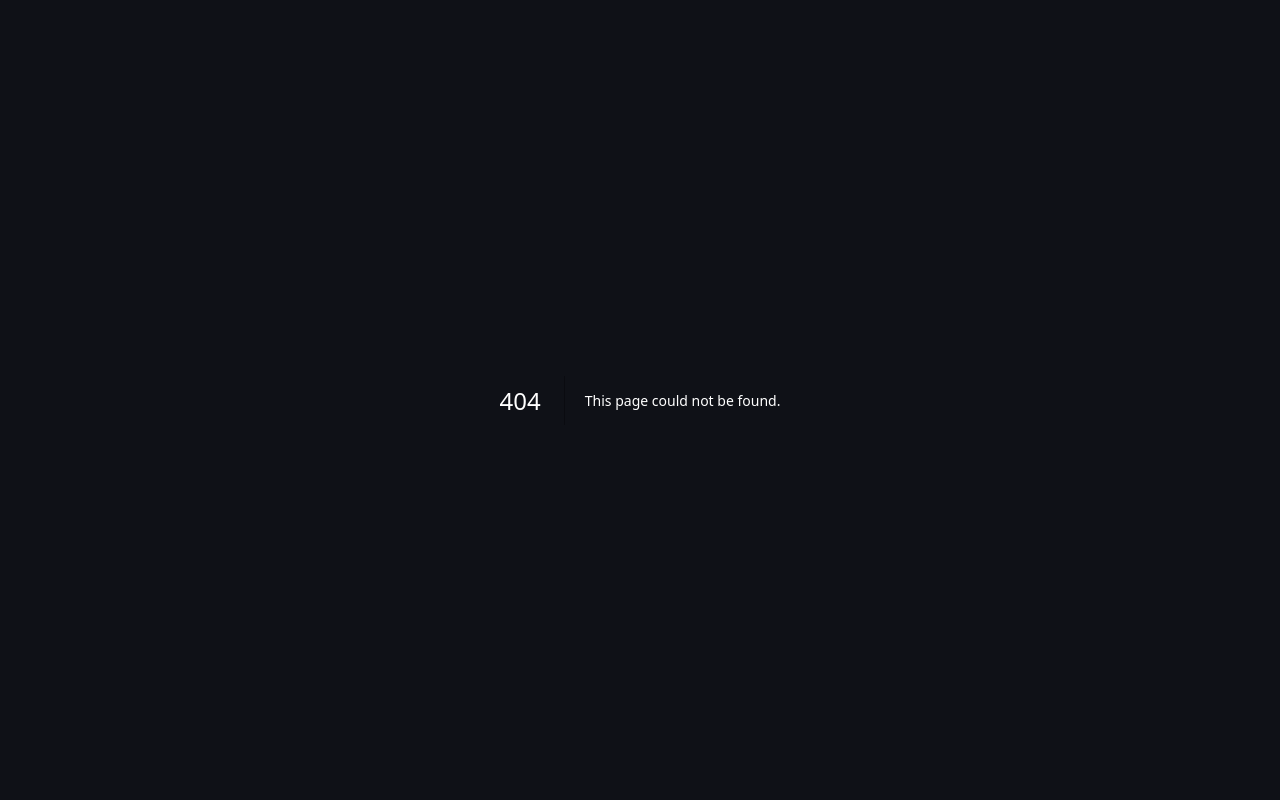
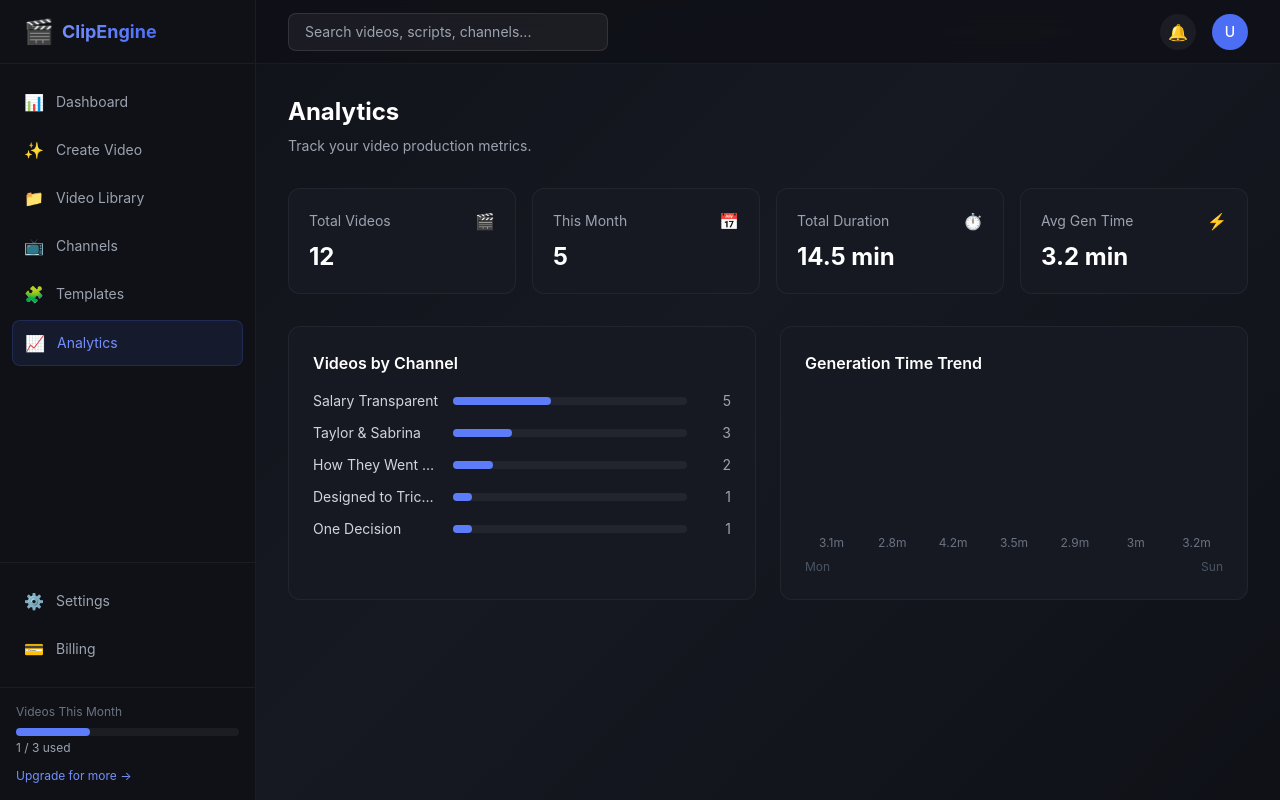
Before and after one commit to bhavyahimself/video_pipeline, a Next.js app in the folder frontend/: page /analytics in a window 1280 px wide. Before the commit this address had no page. Built offline with nearby package versions, Linux system fonts and the light colour scheme.

Commit message:
Add pipeline files: frontend/src/app/(dashboard)/analytics

```diff
--- /dev/null
+++ b/frontend/src/app/(dashboard)/analytics/page.tsx
@@ -0,0 +1,77 @@
+/**
+ * ClipEngine — Analytics Dashboard
+ */
+"use client";
+
+export default function AnalyticsPage() {
+  return (
+    <div className="animate-fade-in">
+      <h1 className="text-2xl font-bold mb-2">Analytics</h1>
+      <p className="text-gray-400 text-sm mb-8">Track your video production metrics.</p>
+
+      {/* Stats */}
+      <div className="grid grid-cols-1 md:grid-cols-4 gap-4 mb-8">
+        {[
+          { label: "Total Videos", value: "12", icon: "🎬" },
+          { label: "This Month", value: "5", icon: "📅" },
+          { label: "Total Duration", value: "14.5 min", icon: "⏱️" },
+          { label: "Avg Gen Time", value: "3.2 min", icon: "⚡" },
+        ].map((stat) => (
+          <div key={stat.label} className="p-5 bg-surface-raised border border-white/5 rounded-xl">
+            <div className="flex items-center justify-between mb-2">
+              <span className="text-sm text-gray-400">{stat.label}</span>
+              <span>{stat.icon}</span>
+            </div>
+            <div className="text-2xl font-bold">{stat.value}</div>
+          </div>
+        ))}
+      </div>
+
+      {/* Channel Breakdown */}
+      <div className="grid grid-cols-1 md:grid-cols-2 gap-6">
+        <div className="bg-surface-raised border border-white/5 rounded-xl p-6">
+          <h3 className="font-semibold mb-4">Videos by Channel</h3>
+          <div className="space-y-3">
+            {[
+              { name: "Salary Transparent", count: 5, pct: 42 },
+              { name: "Taylor & Sabrina", count: 3, pct: 25 },
+              { name: "How They Went Broke", count: 2, pct: 17 },
+              { name: "Designed to Trick You", count: 1, pct: 8 },
+              { name: "One Decision", count: 1, pct: 8 },
+            ].map((ch) => (
+              <div key={ch.name} className="flex items-center gap-3">
+                <div className="w-32 text-sm text-gray-300 truncate">{ch.name}</div>
+                <div className="flex-1 bg-white/5 rounded-full h-2">
+                  <div
+                    className="bg-brand-500 h-2 rounded-full"
+                    style={{ width: `${ch.pct}%` }}
+                  />
+                </div>
+                <div className="text-sm text-gray-400 w-8 text-right">{ch.count}</div>
+              </div>
+            ))}
+          </div>
+        </div>
+
+        <div className="bg-surface-raised border border-white/5 rounded-xl p-6">
+          <h3 className="font-semibold mb-4">Generation Time Trend</h3>
+          <div className="flex items-end gap-2 h-40">
+            {[3.1, 2.8, 4.2, 3.5, 2.9, 3.0, 3.2].map((time, i) => (
+              <div key={i} className="flex-1 flex flex-col items-center gap-1">
+                <div
+                  className="w-full bg-brand-500/50 rounded-t"
+                  style={{ height: `${(time / 5) * 100}%` }}
+                />
+                <span className="text-xs text-gray-500">{time}m</span>
+              </div>
+            ))}
+          </div>
+          <div className="flex justify-between mt-2 text-xs text-gray-600">
+            <span>Mon</span>
+            <span>Sun</span>
+          </div>
+        </div>
+      </div>
+    </div>
+  );
+}
```
